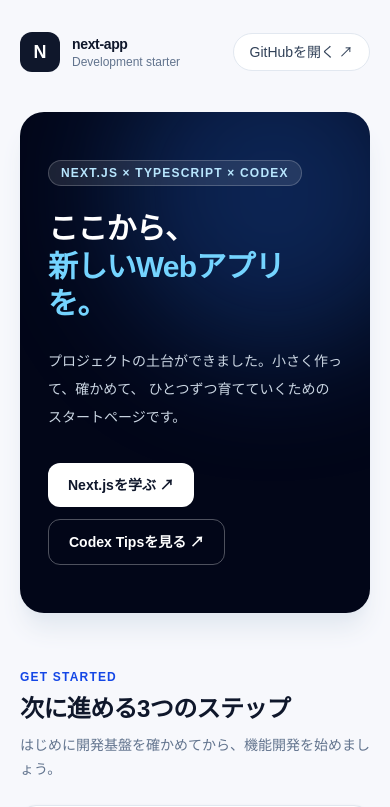
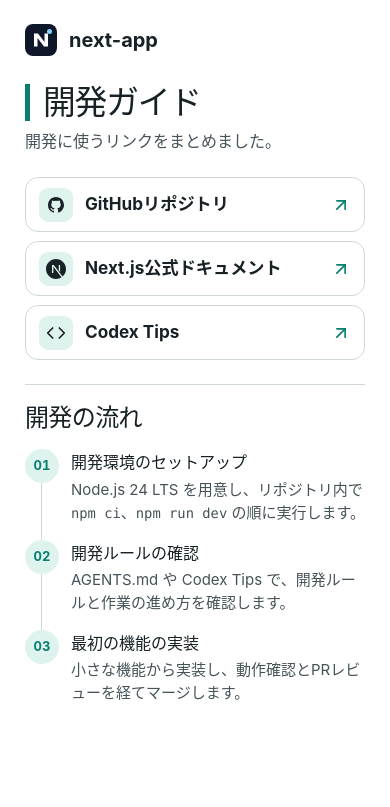
Before and after one commit to iwasaki-hub/next-app, a Next.js app: page / in a window 390 px wide. Shown: the top 807 px of the page. Built offline with nearby package versions, Linux system fonts and the light colour scheme.

Commit message:
feat: add mobile-first development guide (#4)

```diff
--- a/app/globals.css
+++ b/app/globals.css
@@ -2,17 +2,174 @@
 
 :root {
   color-scheme: light;
+  font-family:
+    -apple-system, BlinkMacSystemFont, "Hiragino Sans", "Noto Sans CJK JP",
+    "Yu Gothic", Meiryo, sans-serif;
+  background: #fff;
+  color: #172126;
+}
+
+.guide {
+  --accent: #087e6f;
+  --muted: #455257;
+  --tint: #dff3ee;
+  --line: #cfd8d8;
 }
 
 body {
   margin: 0;
-  background: #f7f8fc;
-  color: #14213b;
-  font-family: Arial, "Hiragino Kaku Gothic ProN", "Hiragino Sans",
-    "Yu Gothic UI", Meiryo, sans-serif;
 }
 
-::selection {
-  background: #d9e8ff;
-  color: #0d3063;
+.guide {
+  width: 100%;
+  max-width: 39rem;
+  margin-inline: auto;
+  padding: 24px clamp(20px, 6.4vw, 32px) 36px;
 }
+
+.brand {
+  display: flex;
+  align-items: center;
+  gap: 12px;
+  font-size: 20px;
+  font-weight: 740;
+}
+
+.guide h1 {
+  border-inline-start: 5px solid var(--accent);
+  padding-inline-start: 13px;
+  margin: 28px 0 8px;
+  font-size: clamp(30px, 8.4vw, 45px);
+  line-height: 1.13;
+  letter-spacing: -0.035em;
+}
+
+.intro {
+  color: var(--muted);
+  font-size: 16px;
+  line-height: 1.5;
+  margin: 0 0 24px;
+}
+
+.resources,
+.steps {
+  list-style: none;
+  margin: 0;
+  padding: 0;
+}
+
+.resources {
+  display: grid;
+  gap: 9px;
+}
+
+.resource {
+  display: grid;
+  grid-template-columns: 34px minmax(0, 1fr) 20px;
+  align-items: center;
+  gap: 12px;
+  padding: 9px 13px;
+  min-height: 55px;
+  border: 1px solid var(--line);
+  border-radius: 13px;
+  font-size: clamp(15px, 4.4vw, 19px);
+  font-weight: 700;
+  line-height: 1.3;
+  color: inherit;
+  text-decoration: none;
+}
+
+.resource:hover {
+  border-color: var(--accent);
+  background: #f3fbf9;
+}
+.resource:active {
+  background: var(--tint);
+}
+.resource:focus-visible {
+  outline: 2px solid var(--accent);
+  outline-offset: 3px;
+}
+
+.resource-icon {
+  display: grid;
+  place-items: center;
+  width: 34px;
+  height: 34px;
+  border-radius: 9px;
+  background: var(--tint);
+  font-size: 20px;
+}
+
+.resource-arrow {
+  color: var(--accent);
+  font-size: 20px;
+}
+
+.workflow {
+  margin-block-start: 24px;
+  border-block-start: 1px solid var(--line);
+  padding-block-start: 17px;
+}
+
+.guide h2 {
+  font-size: 24px;
+  line-height: 1.3;
+  letter-spacing: -0.025em;
+  margin: 0 0 16px;
+}
+
+.steps li {
+  display: grid;
+  grid-template-columns: 34px minmax(0, 1fr);
+  gap: 12px;
+  position: relative;
+  padding-block-end: 15px;
+}
+
+.steps li:last-child {
+  padding-block-end: 0;
+}
+
+.steps li:not(:last-child)::before {
+  content: "";
+  position: absolute;
+  inset-block: 34px 0;
+  inset-inline-start: 16px;
+  border-inline-start: 1px solid var(--line);
+}
+
+.step-number {
+  display: grid;
+  place-items: center;
+  width: 34px;
+  height: 34px;
+  border-radius: 50%;
+  background: var(--tint);
+  color: var(--accent);
+  font-size: 13px;
+  font-weight: 750;
+  font-variant-numeric: tabular-nums;
+}
+
+.guide h3 {
+  margin: 2px 0 4px;
+  font-size: 16px;
+  line-height: 1.4;
+}
+.steps p {
+  margin: 0;
+  color: var(--muted);
+  font-size: 15px;
+  line-height: 1.56;
+}
+.guide code {
+  font-size: 0.92em;
+  white-space: nowrap;
+}
+
+@media (min-width: 640px) {
+  .guide {
+    padding-block-start: 38px;
+  }
+}
--- a/app/layout.tsx
+++ b/app/layout.tsx
@@ -2,8 +2,9 @@ import type { Metadata } from "next";
 import "./globals.css";
 
 export const metadata: Metadata = {
-  title: "Next App | 開発スタート",
-  description: "Next.jsとTypeScriptで、ここからWebアプリを育てていきます。",
+  title: "Next App | 開発ガイド",
+  description:
+    "next-appの開発に使うリンクと、環境のセットアップから機能実装までの手順をまとめました。",
 };
 
 export default function RootLayout({
--- a/app/page.tsx
+++ b/app/page.tsx
@@ -1,166 +1,156 @@
-const setupSteps = [
-  {
-    number: "01",
-    title: "開発環境を起動",
-    description: "npm install → npm run dev で、ローカルの画面を確認します。",
-  },
-  {
-    number: "02",
-    title: "開発ルールを整える",
-    description: "AGENTS.md と Codex Tips を使い、作業を小さなPRに分けます。",
-  },
-  {
-    number: "03",
-    title: "最初の機能をつくる",
-    description: "仕様と完成条件を決め、画面・データ・テストを少しずつ追加します。",
-  },
-] as const;
+import Image from "next/image";
+import appIcon from "./icon.svg";
+
+// Resource icons from Octicons, Simple Icons, and Feather.
+const githubIcon = (
+  <svg
+    aria-hidden="true"
+    focusable="false"
+    viewBox="0 0 16 16"
+    width="16"
+    height="16"
+    fill="currentColor"
+  >
+    <path d="M6.766 11.328c-2.063-.25-3.516-1.734-3.516-3.656 0-.781.281-1.625.75-2.188-.203-.515-.172-1.609.063-2.062.625-.078 1.468.25 1.968.703.594-.187 1.219-.281 1.985-.281.765 0 1.39.094 1.953.265.484-.437 1.344-.765 1.969-.687.218.422.25 1.515.046 2.047.5.593.766 1.39.766 2.203 0 1.922-1.453 3.375-3.547 3.64.531.344.89 1.094.89 1.954v1.625c0 .468.391.734.86.547C13.781 14.359 16 11.53 16 8.03 16 3.61 12.406 0 7.984 0 3.563 0 0 3.61 0 8.031a7.88 7.88 0 0 0 5.172 7.422c.422.156.828-.125.828-.547v-1.25c-.219.094-.5.156-.75.156-1.031 0-1.64-.562-2.078-1.609-.172-.422-.36-.672-.719-.719-.187-.015-.25-.093-.25-.187 0-.188.313-.328.625-.328.453 0 .844.281 1.25.86.313.452.64.655 1.031.655s.641-.14 1-.5c.266-.265.47-.5.657-.656" />
+  </svg>
+);
+const nextIcon = (
+  <svg
+    stroke="currentColor"
+    fill="currentColor"
+    strokeWidth="0"
+    viewBox="0 0 24 24"
+    aria-hidden="true"
+    height="1em"
+    width="1em"
+    xmlns="http://www.w3.org/2000/svg"
+  >
+    <path d="M18.665 21.978C16.758 23.255 14.465 24 12 24 5.377 24 0 18.623 0 12S5.377 0 12 0s12 5.377 12 12c0 3.583-1.574 6.801-4.067 9.001L9.219 7.2H7.2v9.596h1.615V9.251l9.85 12.727Zm-3.332-8.533 1.6 2.061V7.2h-1.6v6.245Z" />
+  </svg>
+);
+const codeIcon = (
+  <svg
+    stroke="currentColor"
+    fill="none"
+    strokeWidth="2"
+    viewBox="0 0 24 24"
+    strokeLinecap="round"
+    strokeLinejoin="round"
+    aria-hidden="true"
+    height="1em"
+    width="1em"
+    xmlns="http://www.w3.org/2000/svg"
+  >
+    <polyline points="16 18 22 12 16 6" />
+    <polyline points="8 6 2 12 8 18" />
+  </svg>
+);
+const externalArrow = (
+  <svg
+    stroke="currentColor"
+    fill="none"
+    strokeWidth="2"
+    viewBox="0 0 24 24"
+    strokeLinecap="round"
+    strokeLinejoin="round"
+    className="resource-arrow"
+    aria-hidden="true"
+    height="1em"
+    width="1em"
+    xmlns="http://www.w3.org/2000/svg"
+  >
+    <line x1="7" y1="17" x2="17" y2="7" />
+    <polyline points="7 7 17 7 17 17" />
+  </svg>
+);
 
 const resources = [
   {
-    label: "Next.js 公式ドキュメント",
-    href: "https://nextjs.org/docs/app",
+    title: "GitHubリポジトリ",
+    url: "https://github.com/iwasaki-hub/next-app",
+    icon: githubIcon,
   },
   {
-    label: "Codex Tips",
-    href: "https://github.com/iwasaki-hub/codex-tips",
+    title: "Next.js公式ドキュメント",
+    url: "https://nextjs.org/docs/app",
+    icon: nextIcon,
   },
   {
-    label: "GitHub リポジトリ",
-    href: "https://github.com/iwasaki-hub/next-app",
+    title: "Codex Tips",
+    url: "https://github.com/iwasaki-hub/codex-tips",
+    icon: codeIcon,
   },
-] as const;
+];
+
+const steps = [
+  {
+    title: "開発環境のセットアップ",
+    description: (
+      <>
+        Node.js 24 LTS を用意し、リポジトリ内で <code>npm ci</code>、
+        <code>npm run dev</code> の順に実行します。
+      </>
+    ),
+  },
+  {
+    title: "開発ルールの確認",
+    description: (
+      <>AGENTS.md や Codex Tips で、開発ルールと作業の進め方を確認します。</>
+    ),
+  },
+  {
+    title: "最初の機能の実装",
+    description: (
+      <>小さな機能から実装し、動作確認とPRレビューを経てマージします。</>
+    ),
+  },
+];
 
 export default function Home() {
   return (
-    <main className="min-h-screen px-5 py-8 sm:px-8 sm:py-12">
-      <div className="mx-auto max-w-5xl">
-        <header className="flex flex-wrap items-center justify-between gap-4">
-          <div className="flex items-center gap-3">
-            <span
-              aria-hidden="true"
-              className="flex size-10 items-center justify-center rounded-xl bg-slate-900 text-lg font-black text-white"
-            >
-              N
-            </span>
-            <div>
-              <p className="text-sm font-bold tracking-tight text-slate-900">
-                next-app
-              </p>
-              <p className="text-xs text-slate-500">Development starter</p>
-            </div>
-          </div>
-          <a
-            href="https://github.com/iwasaki-hub/next-app"
-            target="_blank"
-            rel="noopener noreferrer"
-            className="rounded-full border border-slate-200 bg-white px-4 py-2 text-sm font-medium text-slate-700 transition hover:border-blue-300 hover:text-blue-700 focus-visible:outline-2 focus-visible:outline-offset-2 focus-visible:outline-blue-600"
-          >
-            GitHubを開く ↗
-          </a>
-        </header>
+    <main className="guide">
+      <header className="brand">
+        <Image src={appIcon} width={32} height={32} alt="" />
+        <span>next-app</span>
+      </header>
 
-        <section className="relative mt-10 overflow-hidden rounded-3xl bg-slate-950 px-7 py-12 text-white shadow-xl shadow-slate-200 sm:mt-14 sm:px-12 sm:py-16">
-          <div
-            aria-hidden="true"
-            className="pointer-events-none absolute -right-16 -top-20 size-80 rounded-full bg-blue-500/25 blur-3xl"
-          />
-          <div className="relative max-w-2xl">
-            <p className="mb-6 inline-flex rounded-full border border-white/20 bg-white/10 px-3 py-1 text-xs font-semibold tracking-widest text-sky-200">
-              NEXT.JS × TYPESCRIPT × CODEX
-            </p>
-            <h1 className="text-3xl font-bold leading-tight tracking-tight sm:text-5xl sm:leading-tight">
-              ここから、
-              <span className="block text-sky-300">新しいWebアプリを。</span>
-            </h1>
-            <p className="mt-6 max-w-xl text-sm leading-7 text-slate-300 sm:text-base">
-              プロジェクトの土台ができました。小さく作って、確かめて、
-              ひとつずつ育てていくためのスタートページです。
-            </p>
-            <div className="mt-8 flex flex-wrap gap-3">
+      <h1>開発ガイド</h1>
+      <p className="intro">開発に使うリンクをまとめました。</p>
+      <nav aria-label="開発に使うリンク">
+        <ul className="resources">
+          {resources.map(({ title, url, icon }) => (
+            <li key={url}>
               <a
-                href="https://nextjs.org/docs/app"
+                className="resource"
+                href={url}
                 target="_blank"
                 rel="noopener noreferrer"
-                className="rounded-xl bg-white px-5 py-3 text-sm font-semibold text-slate-900 transition hover:bg-sky-100 focus-visible:outline-2 focus-visible:outline-offset-2 focus-visible:outline-sky-300"
               >
-                Next.jsを学ぶ ↗
+                <span className="resource-icon">{icon}</span>
+                <span>{title}</span>
+                {externalArrow}
               </a>
-              <a
-                href="https://github.com/iwasaki-hub/codex-tips"
-                target="_blank"
-                rel="noopener noreferrer"
-                className="rounded-xl border border-white/30 px-5 py-3 text-sm font-semibold text-white transition hover:bg-white/10 focus-visible:outline-2 focus-visible:outline-offset-2 focus-visible:outline-sky-300"
-              >
-                Codex Tipsを見る ↗
-              </a>
-            </div>
-          </div>
-        </section>
+            </li>
+          ))}
+        </ul>
+      </nav>
 
-        <section aria-labelledby="next-steps-title" className="mt-14">
-          <div className="mb-6">
-            <p className="text-xs font-bold tracking-widest text-blue-700">
-              GET STARTED
-            </p>
-            <h2
-              id="next-steps-title"
-              className="mt-2 text-2xl font-bold tracking-tight text-slate-900"
-            >
-              次に進める3つのステップ
-            </h2>
-            <p className="mt-2 text-sm leading-6 text-slate-500">
-              はじめに開発基盤を確かめてから、機能開発を始めましょう。
-            </p>
-          </div>
-
-          <div className="grid gap-4 md:grid-cols-3">
-            {setupSteps.map((step) => (
-              <article
-                key={step.number}
-                className="rounded-2xl border border-slate-200 bg-white p-6 shadow-sm"
-              >
-                <span className="text-sm font-bold text-blue-600">
-                  {step.number}
-                </span>
-                <h3 className="mt-4 text-lg font-bold text-slate-900">
-                  {step.title}
-                </h3>
-                <p className="mt-3 text-sm leading-7 text-slate-600">
-                  {step.description}
-                </p>
-              </article>
-            ))}
-          </div>
-        </section>
-
-        <section
-          aria-labelledby="resources-title"
-          className="mt-10 rounded-2xl border border-slate-200 bg-white p-6 sm:p-8"
-        >
-          <h2 id="resources-title" className="text-lg font-bold text-slate-900">
-            開発に役立つリンク
-          </h2>
-          <div className="mt-5 grid gap-3 sm:grid-cols-3">
-            {resources.map((resource) => (
-              <a
-                key={resource.href}
-                href={resource.href}
-                target="_blank"
-                rel="noopener noreferrer"
-                className="flex items-center justify-between gap-3 rounded-xl bg-slate-50 px-4 py-4 text-sm font-medium text-slate-700 transition hover:bg-blue-50 hover:text-blue-700 focus-visible:outline-2 focus-visible:outline-offset-2 focus-visible:outline-blue-600"
-              >
-                {resource.label}
-                <span aria-hidden="true">↗</span>
-              </a>
-            ))}
-          </div>
-        </section>
-
-        <footer className="py-10 text-center text-xs text-slate-500">
-          Built with Next.js · TypeScript · Tailwind CSS
-        </footer>
-      </div>
+      <section className="workflow" aria-labelledby="workflow-title">
+        <h2 id="workflow-title">開発の流れ</h2>
+        <ol className="steps" role="list">
+          {steps.map(({ title, description }, index) => (
+            <li key={title}>
+              <span className="step-number" aria-hidden="true">
+                {String(index + 1).padStart(2, "0")}
+              </span>
+              <div>
+                <h3>{title}</h3>
+                <p>{description}</p>
+              </div>
+            </li>
+          ))}
+        </ol>
+      </section>
     </main>
   );
 }
```
